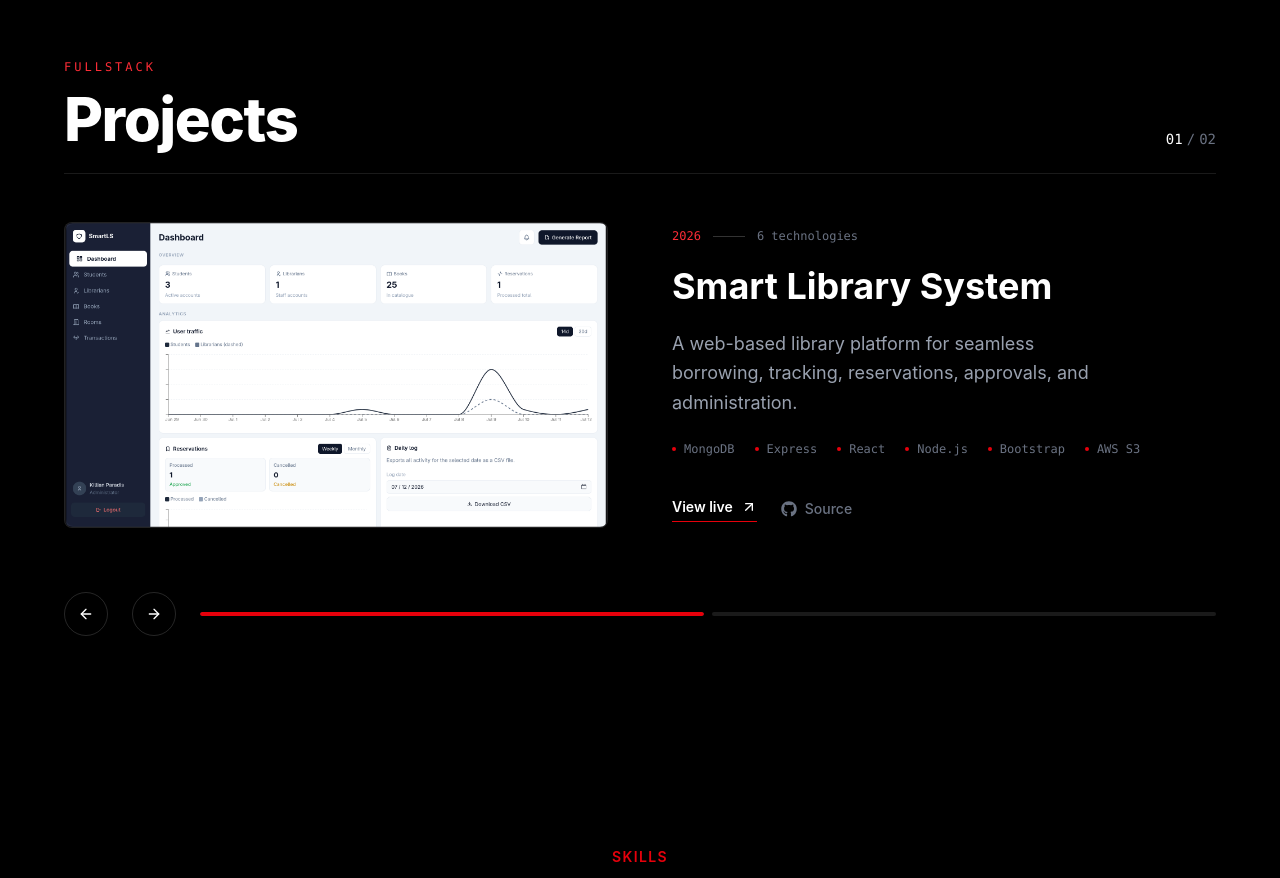
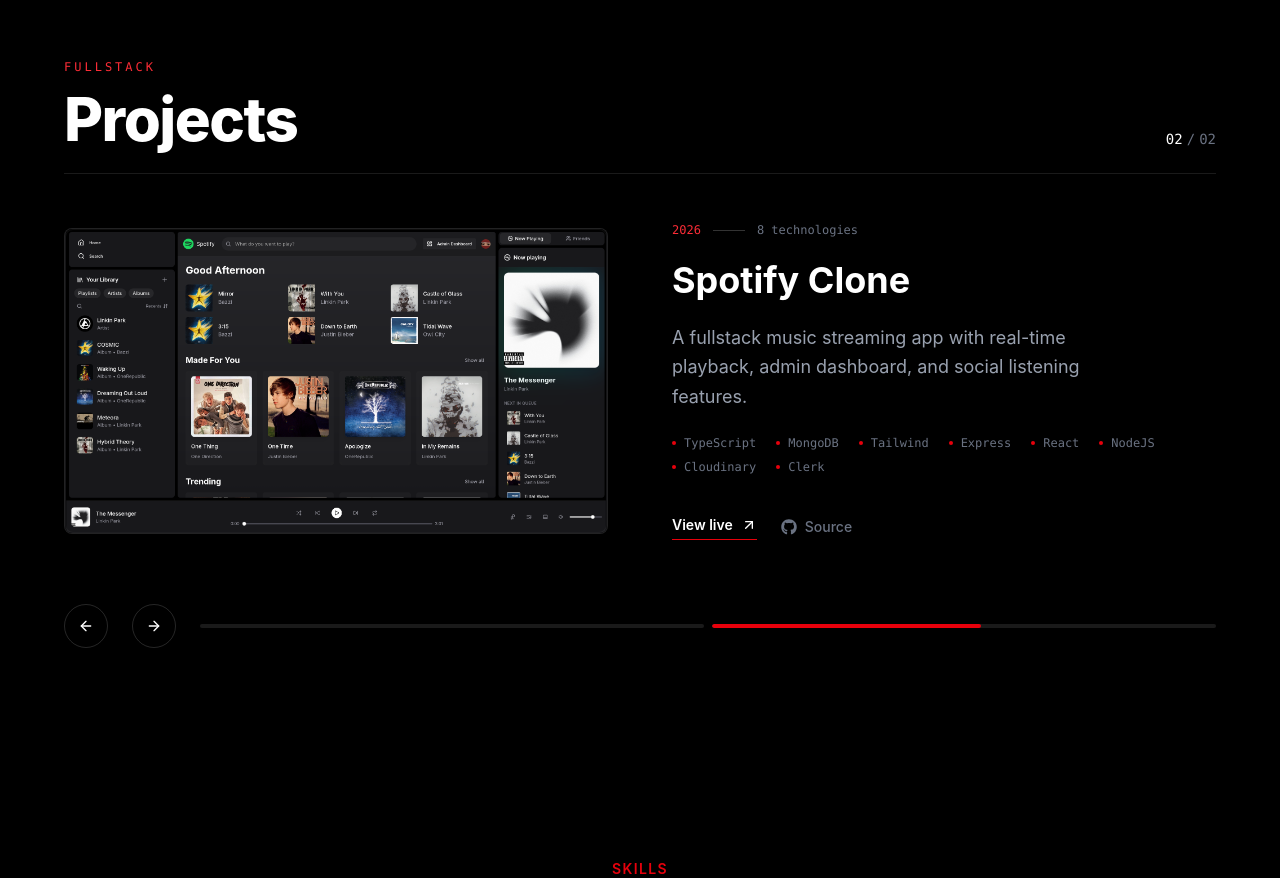
Before and after one commit to ThomasDelamort/portfolio, a React (Vite) app in the folder frontend/: page / in a window 1280 px wide. Shown: the part 940-1818 px from the top of the page. Built offline with nearby package versions, Linux system fonts and the light colour scheme.

Commit message:
get up to speed

```diff
--- a/frontend/src/pages/projects/Projects.jsx
+++ b/frontend/src/pages/projects/Projects.jsx
@@ -1,13 +1,39 @@
-import { useState } from "react";
+import { useState, useEffect, useRef, useCallback } from "react";
 import { ArrowLeft, ArrowRight, ArrowUpRight } from "lucide-react";
 import { FaGithub } from "react-icons/fa";
 import projects from "../../data/projects";
 
+const INTERVAL = 4500; // matches drakedev's auto-advance timing
+
 const Projects = () => {
-  const [index, setIndex] = useState(0);
+  const [current, setCurrent] = useState(0);
+  const intervalRef = useRef(null);
 
-  const goTo = (i) => setIndex((i + projects.length) % projects.length);
-  const project = projects[index];
+  // Clears and restarts the auto-advance interval.
+  const resetTimer = useCallback(() => {
+    clearInterval(intervalRef.current);
+    intervalRef.current = setInterval(() => {
+      setCurrent((c) => (c + 1) % projects.length);
+    }, INTERVAL);
+  }, []);
+
+  useEffect(() => {
+    resetTimer();
+    return () => clearInterval(intervalRef.current);
+  }, [resetTimer]);
+
+  // Manual nav — both restart the timer so you get a fresh interval after clicking.
+  const go = (dir) => {
+    setCurrent((c) => (c + dir + projects.length) % projects.length);
+    resetTimer();
+  };
+
+  const goTo = (i) => {
+    setCurrent(i);
+    resetTimer();
+  };
+
+  const project = projects[current];
   const pad = (n) => String(n + 1).padStart(2, "0");
 
   return (
@@ -24,7 +50,7 @@
             </h2>
           </div>
           <div className="font-mono text-sm text-gray-500 tabular-nums">
-            <span className="text-white">{pad(index)}</span>
+            <span className="text-white">{pad(current)}</span>
             <span className="mx-1">/</span>
             <span>{pad(projects.length - 1)}</span>
           </div>
@@ -34,7 +60,7 @@
         <div className="grid lg:grid-cols-2 gap-10 lg:gap-16 items-center">
           {/* Image side */}
           <div
-            key={`img-${index}`}
+            key={`img-${current}`}
             className="relative animate-[fadeIn_0.5s_ease-out] overflow-hidden rounded-lg border border-white/10 bg-zinc-950 aspect-video flex items-center justify-center"
           >
             <img
@@ -47,7 +73,7 @@
 
           {/* Detail side */}
           <div
-            key={`detail-${index}`}
+            key={`detail-${current}`}
             className="animate-[fadeIn_0.6s_ease-out]"
           >
             <div className="flex items-center gap-3 font-mono text-xs text-gray-500 mb-5">
@@ -99,21 +125,21 @@
         {/* Controls — prev/next with a progress bar between them */}
         <div className="mt-16 flex items-center gap-6">
           <button
-            onClick={() => goTo(index - 1)}
+            onClick={() => go(-1)}
             aria-label="Previous project"
             className="flex items-center justify-center w-11 h-11 rounded-full border border-white/15 text-white transition-colors hover:border-red-600 hover:text-red-500 focus:outline-none focus:ring-2 focus:ring-red-500"
           >
             <ArrowLeft className="w-4 h-4" />
           </button>
           <button
-            onClick={() => goTo(index + 1)}
+            onClick={() => go(1)}
             aria-label="Next project"
             className="flex items-center justify-center w-11 h-11 rounded-full border border-white/15 text-white transition-colors hover:border-red-600 hover:text-red-500 focus:outline-none focus:ring-2 focus:ring-red-500"
           >
             <ArrowRight className="w-4 h-4" />
           </button>
 
-          {/* Segmented progress */}
+          {/* Segmented progress — active segment fills over the auto-advance duration */}
           <div className="flex-1 flex items-center gap-2">
             {projects.map((_, i) => (
               <button
@@ -122,13 +148,17 @@
                 aria-label={`Go to project ${i + 1}`}
                 className="group flex-1 h-1 rounded-full bg-white/10 overflow-hidden"
               >
-                <span
-                  className={`block h-full rounded-full transition-all duration-500 ${
-                    i === index
-                      ? "w-full bg-red-600"
-                      : "w-0 bg-red-600 group-hover:w-1/3 group-hover:bg-red-800"
-                  }`}
-                />
+                {i === current ? (
+                  <span
+                    key={`fill-${current}`}
+                    className="block h-full rounded-full bg-red-600"
+                    style={{
+                      animation: `progressFill ${INTERVAL}ms linear forwards`,
+                    }}
+                  />
+                ) : (
+                  <span className="block h-full w-0 rounded-full bg-red-600 group-hover:w-1/3 group-hover:bg-red-800 transition-all duration-500" />
+                )}
               </button>
             ))}
           </div>
@@ -140,6 +170,10 @@
           from { opacity: 0; transform: translateY(12px); }
           to { opacity: 1; transform: translateY(0); }
         }
+        @keyframes progressFill {
+          from { width: 0%; }
+          to { width: 100%; }
+        }
       `}</style>
     </section>
   );
```
